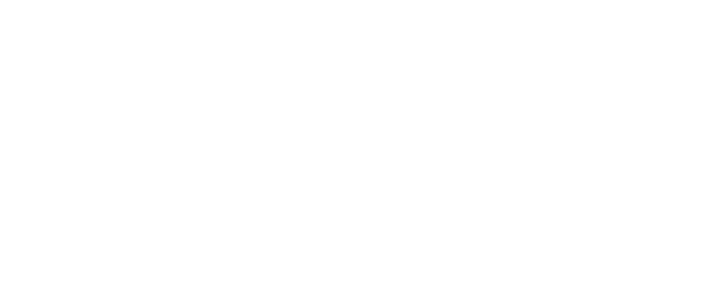
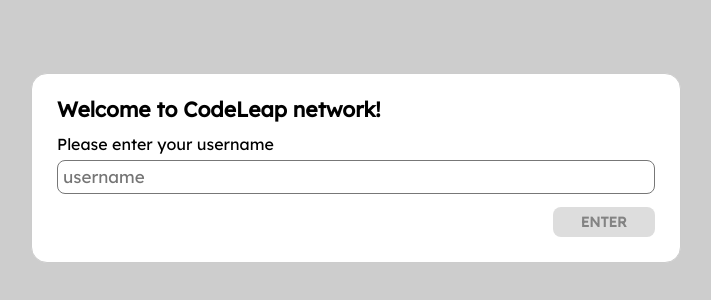
Before and after one commit to vvmaas/codeleap_test, a React (Vite) app: page /sign-up in a window 1280 px wide. Shown: the part 232-532 px from the top of the page, without its empty margins (284-995 px from the left). Built offline with nearby package versions, Linux system fonts and the light colour scheme.

Commit message:
implemented edit post function + minor ui improvements

```diff
--- a/src/actions/api/postApi.jsx
+++ b/src/actions/api/postApi.jsx
@@ -11,7 +11,7 @@
     return response.data;
 }
 
-export async function update(body, id){
+export async function update(id, body){
     const response = await api.patch(`/${id}/`, body)
 
     return response.data;
--- a/src/components/Button.jsx
+++ b/src/components/Button.jsx
@@ -12,12 +12,13 @@
   background-color: ${(props) => (props.disabled ? '#DDDDDD' : props.color)};
   color: ${(props) => (props.disabled ? '#2626267e' : '#FFFFFF')};
   color: ${(props) => (props.color === '#FFFFFF' ? '#000000' : '')};
+  color: ${(props) => (props.color === '#FFFFFF' && props.disabled ? '#2626267e' : '')};
   font-weight: bold;
   font-size: 14px;
   border-radius: 8px;
-  border: ${(props) => (props.border ? props.border : '')};
+  border: ${(props) => (props.disabled && props.border ? '' : props.border)};
   height: 3vh;
-  width: 5vw;
+  width: 8vw;
   min-height: 30px;
   min-width: 60px;
   max-height: 40px;
--- a/src/components/Home/UserPostBox.jsx
+++ b/src/components/Home/UserPostBox.jsx
@@ -16,13 +16,15 @@
     const [display, setDisplay] = useState('flex');
     const [editing, setEditing] = useState(false);
     const [deleting, setDeleting] = useState(false);
+    const [editedTitle, setEditedTitle] = useState('');
+    const [editedContent, setEditedContent] = useState('');
 
     return (
         <>
             <Container display={display}>
                 <Wrapper>
                     <Header>
-                        <h4>{title}</h4>
+                        <h4>{editedTitle ? editedTitle : title}</h4>
                         <Icons>
                             <MdDeleteForever cursor="pointer" onClick={() => setDeleting(true)}/>
                             <BiEdit cursor="pointer" onClick={() => setEditing(true)}/>
@@ -33,12 +35,12 @@
                         <p>{timeSince(new Date(created_at))} ago</p>
                     </Info>
                     <Content>
-                        {content}
+                        {editedContent ? editedContent : content}
                     </Content>
                 </Wrapper>
             </Container>
                 <PopUpBox display={editing}>
-                    <EditContent id={id} title={title} content={content} setEditing={setEditing}/>
+                    <EditContent id={id} title={title} setEditedTitle={setEditedTitle} content={content} setEditedContent={setEditedContent} setEditing={setEditing}/>
                 </PopUpBox>
                 <PopUpBox display={deleting}>
                     <DeleteContent id={id} setDisplay={setDisplay} setDeleting={setDeleting}/>
--- a/src/components/PopUpBox/DeleteContent.jsx
+++ b/src/components/PopUpBox/DeleteContent.jsx
@@ -1,5 +1,6 @@
 import styled from "styled-components"
 
+import { useState } from "react"
 import { erase } from "../../actions/api/postApi"
 
 import Button from "../Button"
@@ -7,8 +8,10 @@
 import { Title } from "./SignUpContent"
 
 export default function DeleteContent({id, setDisplay, setDeleting}) {
+    const [disable, setDisable] = useState(false);
 
     async function deletePost() {
+        setDisable(true)
         await erase(id);
 
         setDisplay('none');
@@ -19,10 +22,10 @@
         <Container>
             <Title>Are you sure you want to delete this item?</Title>
             <Buttons>
-                <Button border="1px solid #999999" color={"#FFFFFF"} onClick={() => setDeleting(false)}>
+                <Button disabled={disable} border="1px solid #999999" color={"#FFFFFF"} onClick={() => setDeleting(false)}>
                     Cancel
                 </Button>
-                <Button color={"#FF5151"} hoverColor={"#ed4545"} onClick={() => deletePost()}>
+                <Button disabled={disable} color={"#FF5151"} hoverColor={"#ed4545"} onClick={() => deletePost()}>
                     Delete
                 </Button>
             </Buttons>
--- a/src/components/PopUpBox/EditContent.jsx
+++ b/src/components/PopUpBox/EditContent.jsx
@@ -1,8 +1,90 @@
+import { useState } from "react"
 
+import { update } from "../../actions/api/postApi"
 
-export default function EditContent({setter}) {
+import styled from "styled-components"
+import { Title } from "./SignUpContent"
+import Input from "../Input"
+import Button from "../Button"
+
+export default function EditContent({id, title, content, setEditedContent, setEditedTitle, setEditing}) {
+    const [disable, setDisable] = useState(false);
+    const [editingTitle, setEditingTitle] = useState(title);
+    const [editingContent, setEditingContent] = useState(content);
+
+    async function submit(e) {
+        e.preventDefault();
+
+        setDisable(true);
+
+        const data = {
+            title: editingTitle,
+            content: editingContent
+        }
+
+        await update(id, data);
+
+        setEditedContent(editingContent);
+        setEditedTitle(editingTitle);
+        setEditing(false)
+    }
+
     return (
-        <>
-        </>
+        <Container>
+            <Title>Edit item</Title>
+                <form onSubmit={submit}>
+                    <h4>Title</h4>
+                    <Input type='text' value={editingTitle} placeholder={title} height='30px' onChange={(e) => setEditingTitle(e.target.value)} />
+                    <h4>Content</h4>
+                    <Input textarea='true' type='text' value={editingContent} placeholder={content} height='100px' onChange={(e) => setEditingContent(e.target.value)} />
+                    <div>
+                        <Button disabled={disable} border="1px solid #999999" color={"#FFFFFF"} onClick={() => setEditing(false)}>
+                            Cancel
+                        </Button>
+                        <Button type='submit' disabled={editingTitle.length===0 || editingContent.length===0} color='#47b960' hoverColor='#4bd769'>
+                            Save
+                        </Button>
+                    </div>
+                </form>
+        </Container>
     )
 }
+
+const Container = styled.div`
+    border-radius: inherit;
+    padding: 25px;
+    width: 100%;
+    max-width: 700px;
+    background-color: white;
+    display: flex;
+    flex-direction: column;
+    align-items: end;
+    h1 {
+        width: 100%;
+    }
+
+    h4 {
+        margin-bottom: 8px;
+    }
+
+    form {
+        width: 100%;
+    }
+
+    input,textarea {
+        margin-bottom: 16px;
+        width: 100%;
+    }
+
+    div {
+        width: 100%;
+        display: flex;
+        justify-content: end;
+    }
+
+    button {
+        margin-top: 5px;
+        margin-left: 20px;
+        min-width: 100px;
+    }
+`
--- a/src/pages/SignUp/index.jsx
+++ b/src/pages/SignUp/index.jsx
@@ -1,10 +1,9 @@
 import PopUpBox from "../../components/PopUpBox/PopUpBox";
 import SignUpContent from "../../components/PopUpBox/SignUpContent";
-import styled from "styled-components";
 
 export default function SignUp() {
     return(
-            <PopUpBox>
+            <PopUpBox display={true}>
                 <SignUpContent />
             </PopUpBox>
     );
```
